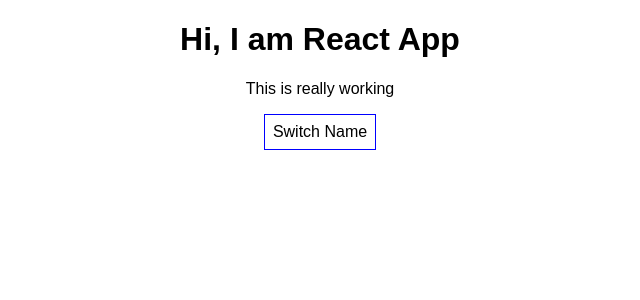
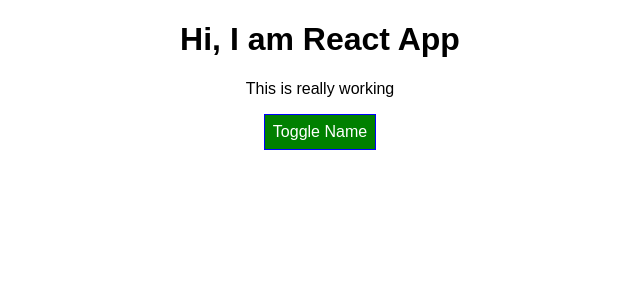
Before and after one commit to derek-zhan/React, a React (Create React App) app: page / in a window 1280 px wide. Shown: the top 300 px of the page, without its empty margins (320-960 px from the left). Built offline with nearby package versions, Linux system fonts and the light colour scheme.

Commit message:
Introduce Radium for dynamic css

```diff
--- a/package.json
+++ b/package.json
@@ -3,6 +3,7 @@
   "version": "0.1.0",
   "private": true,
   "dependencies": {
+    "radium": "^0.26.0",
     "react": "^16.13.1",
     "react-dom": "^16.13.1",
     "react-scripts": "1.1.5"
--- a/src/App.css
+++ b/src/App.css
@@ -1,3 +1,10 @@
+.red{
+  color:red;
+}
+.bold{
+  font-weight: bold;
+}
+
 .App {
   text-align: center;
 }
--- a/src/App.js
+++ b/src/App.js
@@ -1,4 +1,5 @@
 import React, { Component } from 'react';
+import Radium, { StyleRoot } from 'radium';
 import './App.css';
 import Person from './Person/Person'
 
@@ -16,7 +17,7 @@ class App extends Component {
       return p.id === id;
     });
 
-    const person = {...this.state.persons[personIndex]};
+    const person = { ...this.state.persons[personIndex] };
 
     //const person = Object.assign({}, this.state.persons[personIndex]);
 
@@ -39,16 +40,21 @@ class App extends Component {
     //const persons = this.state.persons.slice();
     const persons = [...this.state.persons];
     persons.splice(personIndex, 1);
-    this.setState({persons: persons});
+    this.setState({ persons: persons });
   }
 
   render() {
     const style = {
-      backgroundColor: 'white',
+      backgroundColor: 'green',
+      color: 'white',
       font: 'inherit',
       border: '1px solid blue',
       padding: '8px',
-      cursor: 'pointer'
+      cursor: 'pointer',
+      ':hover': {
+        backgroundColor: 'lightgreen',
+        color: 'black'
+      }
     };
 
     let persons = null;
@@ -56,7 +62,7 @@ class App extends Component {
     if (this.state.showPersons) {
       persons = (
         <div>
-          {this.state.persons.map((person,index) => {
+          {this.state.persons.map((person, index) => {
             return <Person
               name={person.name}
               age={person.age}
@@ -65,20 +71,35 @@ class App extends Component {
               key={person.id} />
           })}
         </div>
-      )
+      );
+      style.backgroundColor = 'red';
+      style[':hover'] = {
+        backgroundColor: 'lightgreen',
+        color: 'black'
+      }
+    }
+
+    let classes = [];
+    if (this.state.persons.length == 1) {
+      classes.push('red');
+    }
+    if (this.state.persons.length == 0) {
+      classes.push('bold');
     }
 
     return (
+      <StyleRoot>
         <div className="App">
           <h1> Hi, I am React App</h1>
-        <p>This is really working</p>
+          <p className={classes.join(' ')}>This is really working</p>
           <button
             style={style}
-          onClick={this.togglePersonsHandler}>Switch Name</button>
+            onClick={this.togglePersonsHandler}>Toggle Name</button>
           {persons}
         </div>
+      </StyleRoot>
     );
   }
 }
 
-export default App;
+export default Radium(App);
--- a/src/Person/Person.css
+++ b/src/Person/Person.css
@@ -6,3 +6,9 @@
     padding: 16px;
     text-align: center;
 }
+
+/* @media (min-width: 500px) {
+    .Person{
+        width: 450px
+    }
+} */
--- a/src/Person/Person.js
+++ b/src/Person/Person.js
@@ -1,9 +1,15 @@
 import React from 'react';
+import Radium from 'radium';
 import './Person.css';
 
 const person = (props) => {
+    const style = {
+        '@media (min-width: 500px)' : {
+            width: '450px'
+        }
+    }
     return(
-        <div className="Person">
+        <div className="Person" style ={style}>
             <p onClick={props.click}>I'm a {props.name} and I am {props.age} years old!</p>
             <p>{props.children}</p>
             <input type="text" onChange={props.change} value={props.name} />
```
Also changed, not shown: 1 other file (tests, documents, lock files or other folders). Lines whose indentation alone changed are shown as unchanged.
